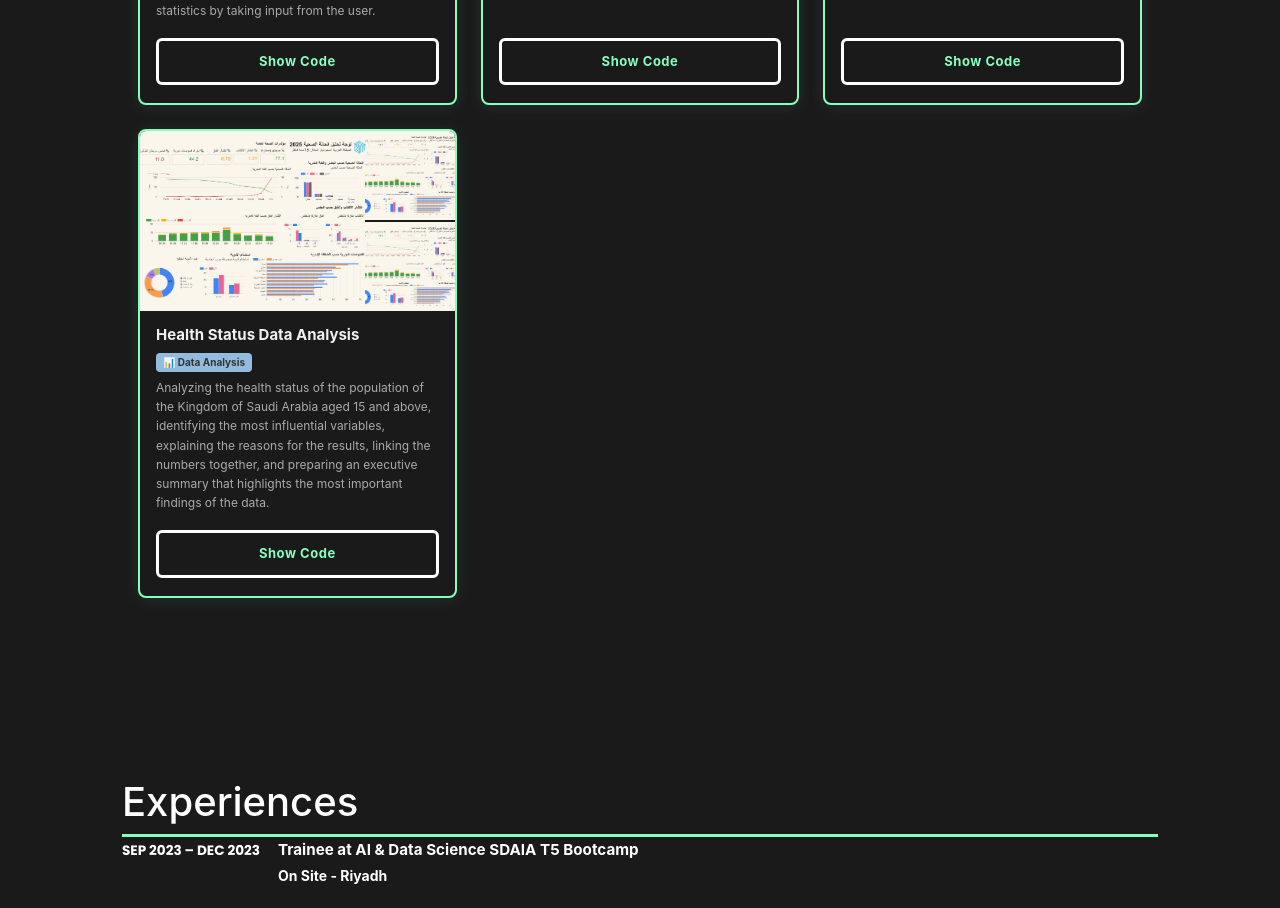
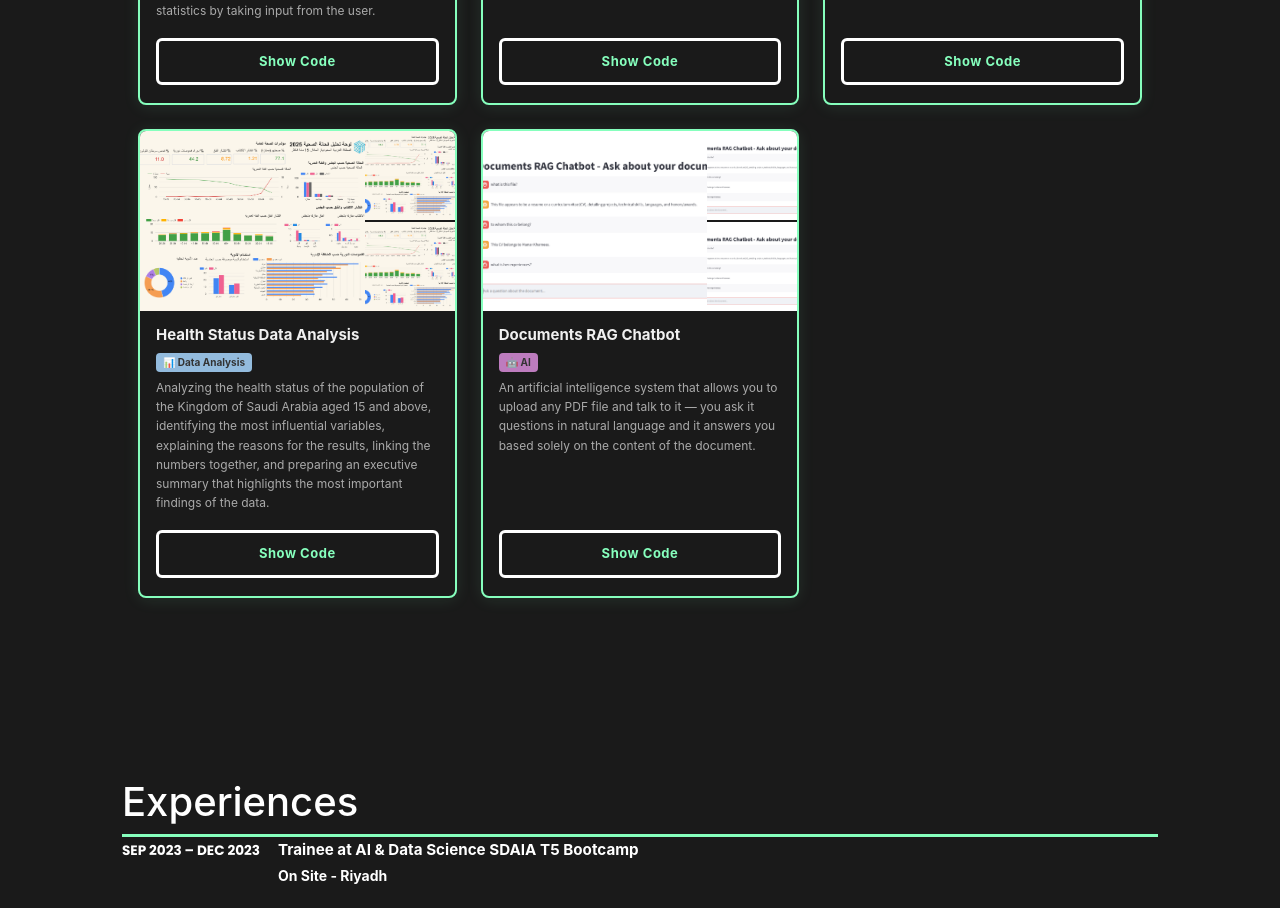
Before and after one commit to Manar-k/My-Portfolio, a React (Vite) app: page / in a window 1280 px wide. Shown: the part 3320-4228 px from the top of the page. Built offline with nearby package versions, Linux system fonts and the light colour scheme.

Commit message:
Added New Project

```diff
--- a/src/pages/Home/CardGrid.tsx
+++ b/src/pages/Home/CardGrid.tsx
@@ -2,6 +2,7 @@ import { useState, useEffect, useRef } from "react";
 import { useTheme } from "../../components/ThemeContext";
 
 // images
+import rag from "./img/rag.png";
 import crypto from "./img/Crypto Dashboard.png";
 import health from "./img/Manar_2026-May-12_Report-1.png";
 import alanna1 from "./img/alannapic1.png";
@@ -185,7 +186,7 @@ const cards: Card[] = [
     link: "https://github.com/Manar-k/",
   },
   {
-    id: 12,
+    id: 13,
     title: "Health Status Data Analysis",
     description:
       "Analyzing the health status of the population of the Kingdom of Saudi Arabia aged 15 and above, identifying the most influential variables, explaining the reasons for the results, linking the numbers together, and preparing an executive summary that highlights the most important findings of the data.",
@@ -193,6 +194,16 @@ const cards: Card[] = [
     image: health,
     thumbnails: [health, health],
     link: "https://datastudio.google.com/reporting/0d32db79-b41b-42e6-82de-8d8ad2da51c2/page/IwxxF",
+  },
+  {
+    id: 14,
+    title: "Documents RAG Chatbot",
+    description:
+      "An artificial intelligence system that allows you to upload any PDF file and talk to it — you ask it questions in natural language and it answers you based solely on the content of the document.",
+    badge: ["AI"],
+    image: rag,
+    thumbnails: [rag, rag],
+    link: "https://github.com/Manar-k/RAG-Chatbot",
   },
 ];
 // Theme
```
Also changed, not shown: src/pages/Home/img/rag.png (added).
